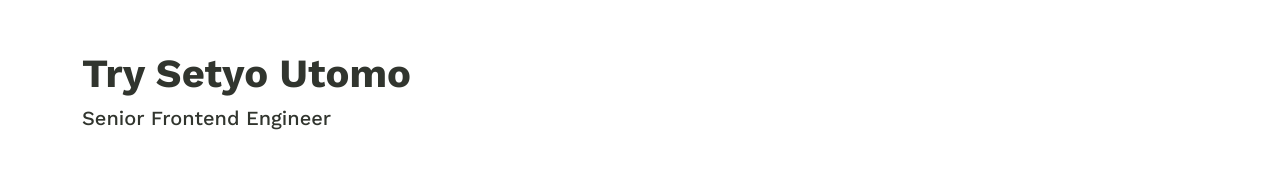
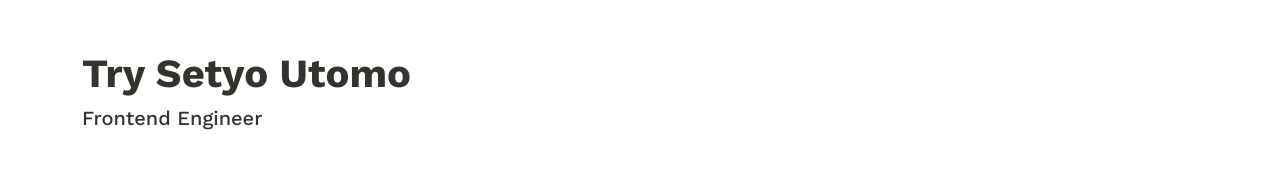
Before and after one commit to trysetyoutomo/trysetyoutomo.github.io, a React (Vite) app: page / in a window 1280 px wide. Shown: the part 111-307 px from the top of the page. Built offline with nearby package versions, Linux system fonts and the light colour scheme.

Commit message:
Update title

```diff
--- a/src/App.tsx
+++ b/src/App.tsx
@@ -94,7 +94,7 @@ function App() {
         <div className='row'>
         <div className='profile-page'>
             <div className='user-name fw-bold h1'>Try Setyo Utomo</div>
-            <div className='user-title h5'>Senior Frontend Engineer</div>
+            <div className='user-title h5'>Frontend Engineer</div>
           </div>
         </div>
        </div>
```
